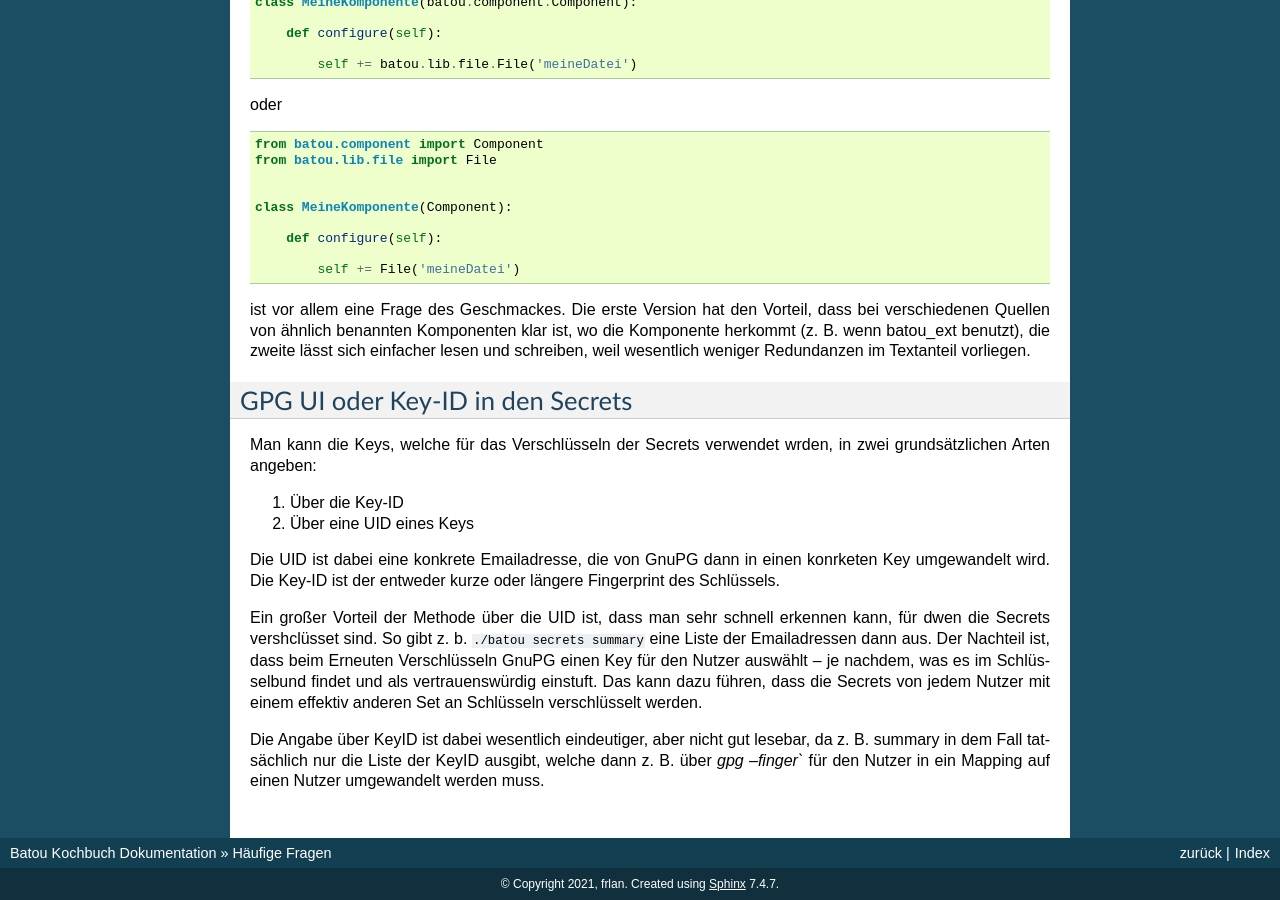
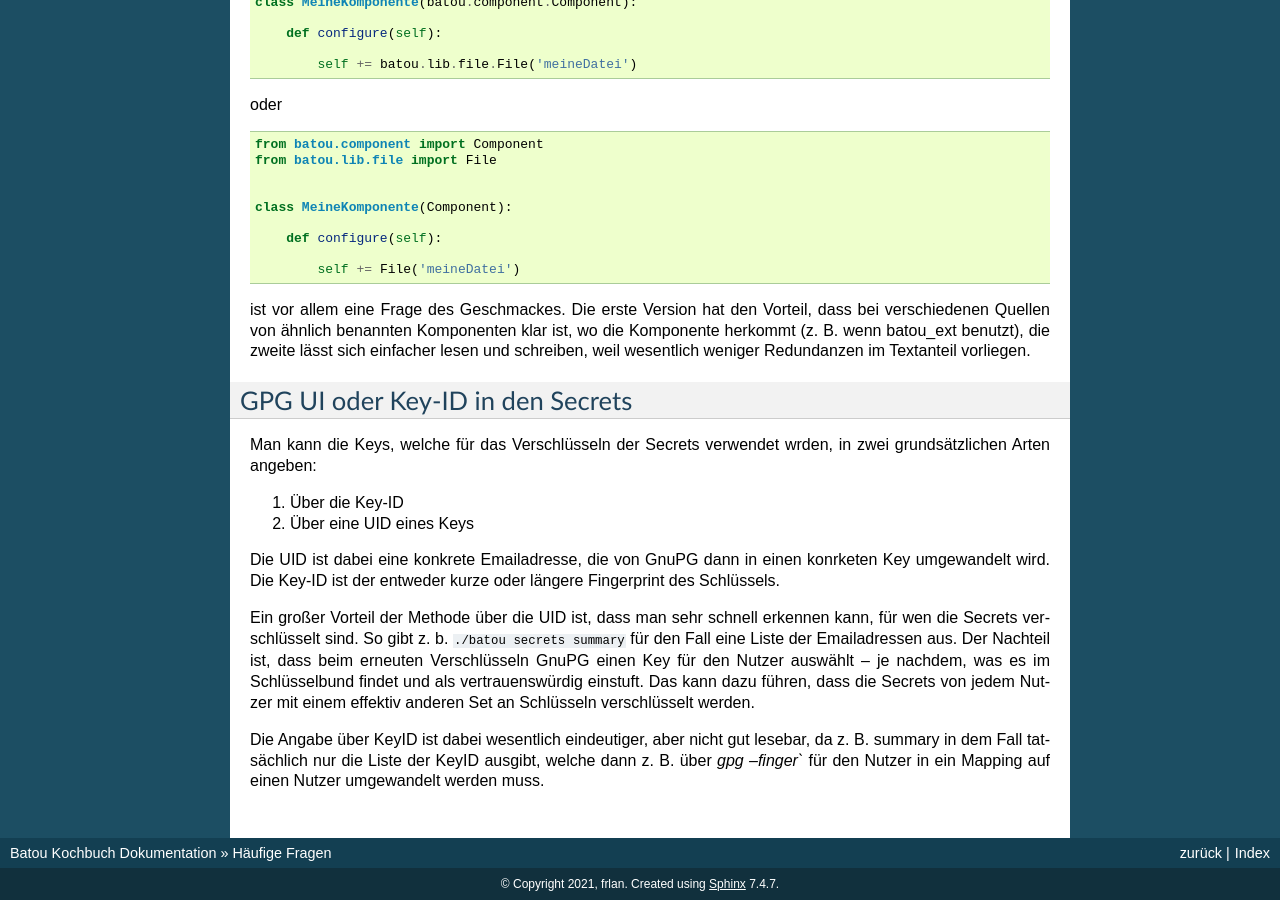
Before and after one commit to frlan/batou-cookbook, a Sphinx documentation site: the page built from source/faq/index.rst, in a window 1280 px wide and 900 px high, scrolled down 1255 px. Built offline with Sphinx 7.4.7, drawn with Linux system fonts in a browser that asks for light colours.

Commit message:
fix some typos

```diff
--- a/source/faq/index.rst
+++ b/source/faq/index.rst
@@ -85,6 +85,6 @@ Man kann die Keys, welche für das Verschlüsseln der Secrets verwendet wrden, i
 
 Die UID ist dabei eine konkrete Emailadresse, die von GnuPG dann in einen konrketen Key umgewandelt wird. Die Key-ID ist der entweder kurze oder längere Fingerprint des Schlüssels.
 
-Ein großer Vorteil der Methode über die UID ist, dass man sehr schnell erkennen kann, für dwen die Secrets vershclüsset sind. So gibt z. b. ``./batou secrets summary`` eine Liste der Emailadressen dann aus. Der Nachteil ist, dass beim Erneuten Verschlüsseln GnuPG einen Key für den Nutzer auswählt -- je nachdem, was es im Schlüsselbund findet und als vertrauenswürdig einstuft. Das kann dazu führen, dass die Secrets von jedem Nutzer mit einem effektiv anderen Set an Schlüsseln verschlüsselt werden.
+Ein großer Vorteil der Methode über die UID ist, dass man sehr schnell erkennen kann, für wen die Secrets verschlüsselt sind. So gibt z. b. ``./batou secrets summary`` für den Fall eine Liste der Emailadressen aus. Der Nachteil ist, dass beim erneuten Verschlüsseln GnuPG einen Key für den Nutzer auswählt -- je nachdem, was es im Schlüsselbund findet und als vertrauenswürdig einstuft. Das kann dazu führen, dass die Secrets von jedem Nutzer mit einem effektiv anderen Set an Schlüsseln verschlüsselt werden.
 
 Die Angabe über KeyID ist dabei wesentlich eindeutiger, aber nicht gut lesebar, da z. B. summary in dem Fall tatsächlich nur die Liste der KeyID ausgibt, welche dann z. B. über `gpg --finger`` für den Nutzer in ein Mapping auf einen Nutzer umgewandelt werden muss.
```
